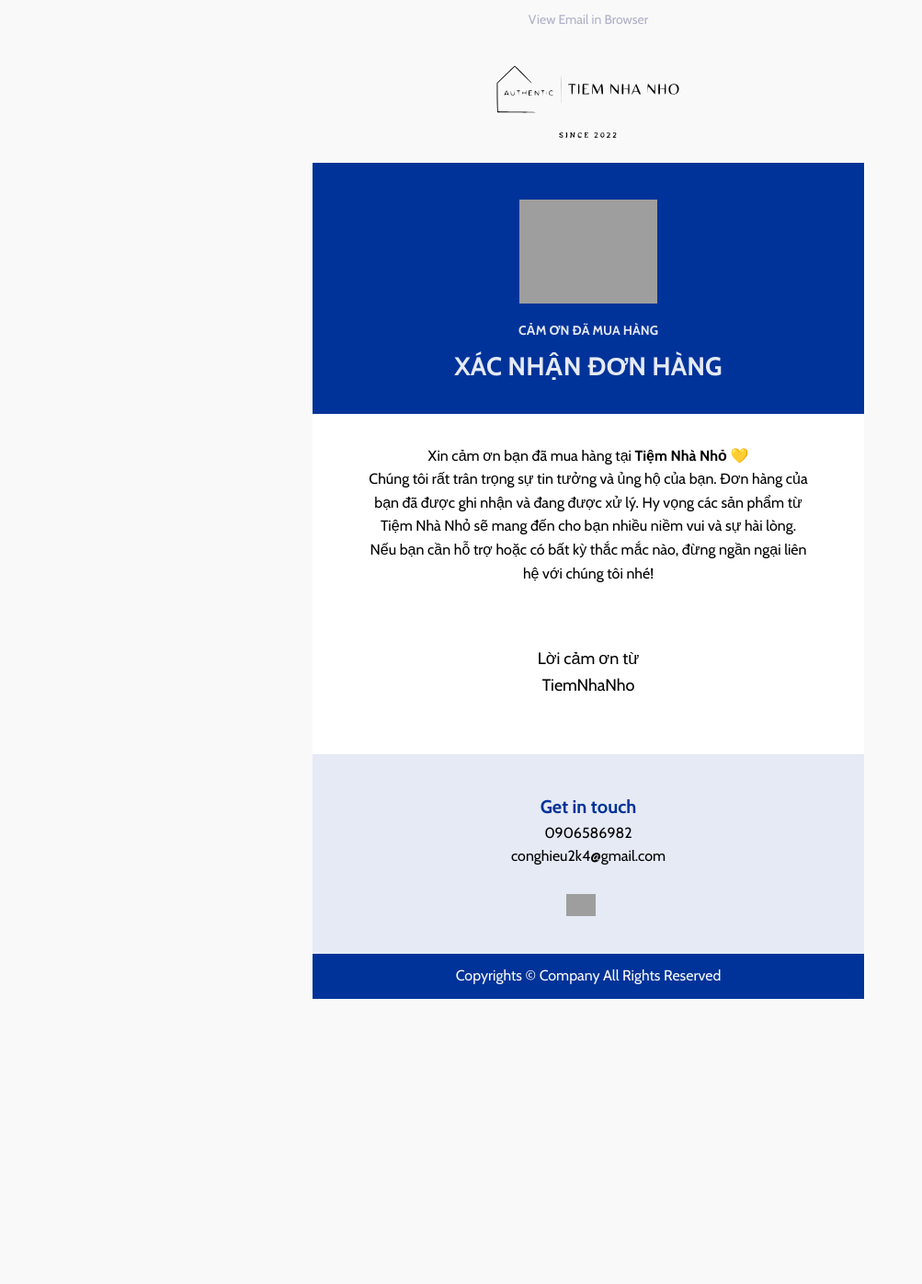
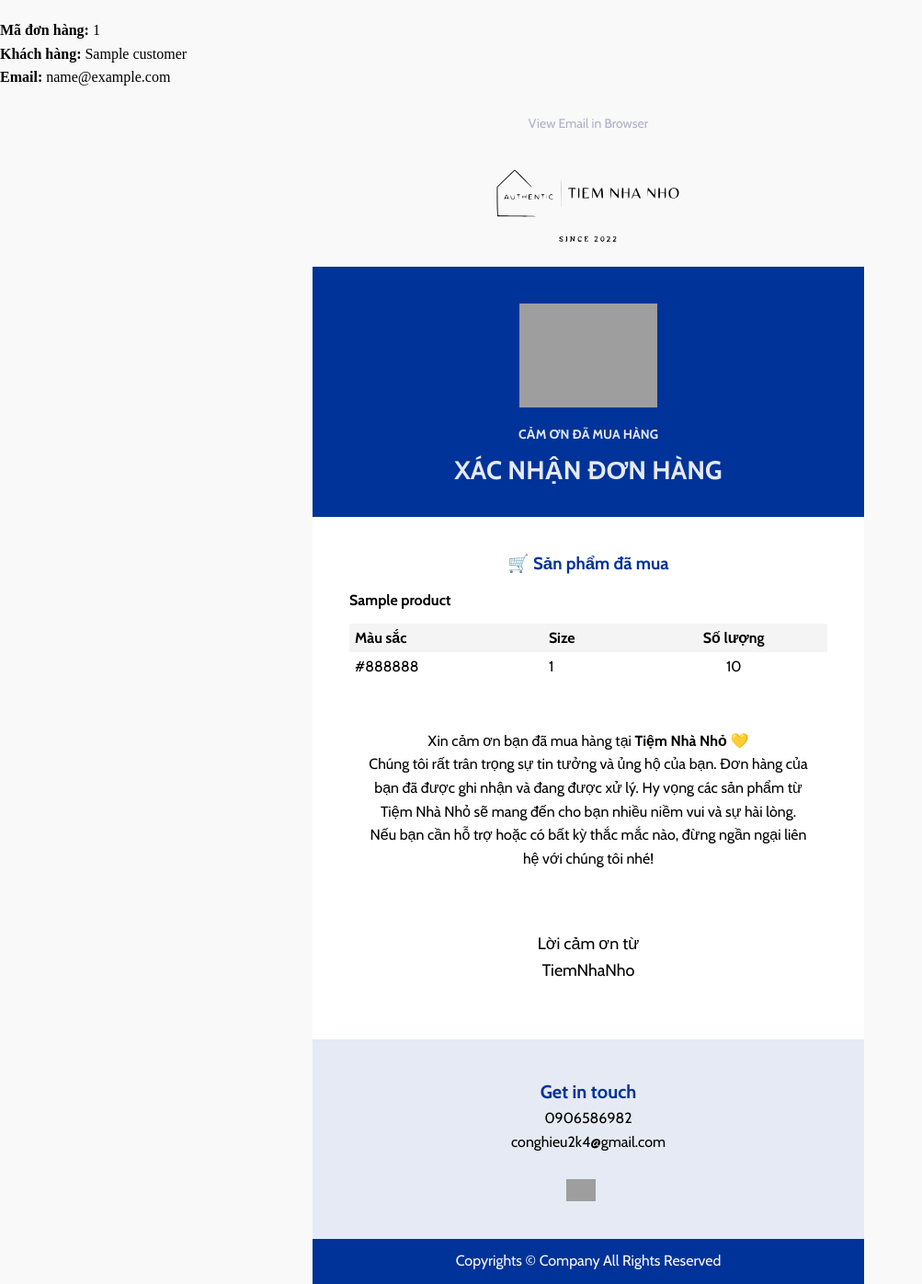
Before and after one commit to TiemNhaNho/website-ban-quan-ao-be, a Python web app: template app/templates/order_confirm_template/order_confirmation_mail.html in a window 1280 px wide. Shown: the whole page at 92% size, without its empty margins (0-1003 px from the left). Before the commit the page ends 1086 px from the top, so only its background shows below. Run offline with Jinja, Linux system fonts and the light colour scheme; the template is opened without the code that fills it: most values are stand-ins (such as "Sample title", 1, 10 or a date in 2020); grey boxes are pictures that could not be loaded.

Commit message:
add email with content

```diff
--- a/app/templates/order_confirm_template/order_confirmation_mail.html
+++ b/app/templates/order_confirm_template/order_confirmation_mail.html
@@ -69,6 +69,12 @@ table, td { color: #000000; } </style>
 </head>
 
 <body class="clean-body u_body" style="margin: 0;padding: 0;-webkit-text-size-adjust: 100%;background-color: #f9f9f9;color: #000000">
+  <p style="line-height: 160%; margin-top: 20px;">
+  <strong>Mã đơn hàng:</strong> {{ order.order_id }}<br>
+  <strong>Khách hàng:</strong> {{ customer.name }}<br>
+  <strong>Email:</strong> {{ customer.email }}
+</p>
+
   <!--[if IE]><div class="ie-container"><![endif]-->
   <!--[if mso]><div class="mso-container"><![endif]-->
   <table role="presentation" id="u_body" style="border-collapse: collapse;table-layout: fixed;border-spacing: 0;mso-table-lspace: 0pt;mso-table-rspace: 0pt;vertical-align: top;min-width: 320px;Margin: 0 auto;background-color: #f9f9f9;width:100%" cellpadding="0" cellspacing="0">
@@ -229,7 +235,48 @@ table, td { color: #000000; } </style>
 
 
 
+  <div class="u-row-container" style="padding: 0px;background-color: transparent">
+  <div class="u-row" style="margin: 0 auto;min-width: 320px;max-width: 600px;background-color: #ffffff;">
+    <div style="display: table;width: 100%;">
 
+      <div class="u-col u-col-100" style="min-width: 600px;display: table-cell;">
+        <div style="padding: 20px 40px;font-family:'Cabin',sans-serif;">
+
+          <h3 style="text-align:center;color:#003399;">
+            🛒 Sản phẩm đã mua
+          </h3>
+
+          {% for product in products_bought %}
+            <p style="margin-top:15px;">
+              <strong>{{ product.product_name }}</strong>
+            </p>
+
+            <table width="100%" cellpadding="6" cellspacing="0" style="border-collapse: collapse;">
+              <thead>
+                <tr style="background-color:#f4f4f4;">
+                  <th align="left">Màu sắc</th>
+                  <th align="left">Size</th>
+                  <th align="center">Số lượng</th>
+                </tr>
+              </thead>
+              <tbody>
+                {% for v in product.variants %}
+                <tr>
+                  <td>{{ v.color }}</td>
+                  <td>{{ v.size }}</td>
+                  <td align="center">{{ v.quantity }}</td>
+                </tr>
+                {% endfor %}
+              </tbody>
+            </table>
+          {% endfor %}
+
+        </div>
+      </div>
+
+    </div>
+  </div>
+</div>
 <div class="u-row-container" style="padding: 0px;background-color: transparent">
   <div class="u-row" style="margin: 0 auto;min-width: 320px;max-width: 600px;overflow-wrap: break-word;word-wrap: break-word;word-break: break-word;background-color: #ffffff;">
     <div style="border-collapse: collapse;display: table;width: 100%;height: 100%;background-color: transparent;">
```
Also changed, not shown: app/routers/order_router.py (+40 -1 lines), app/services/order_service.py (+9 -3 lines).
